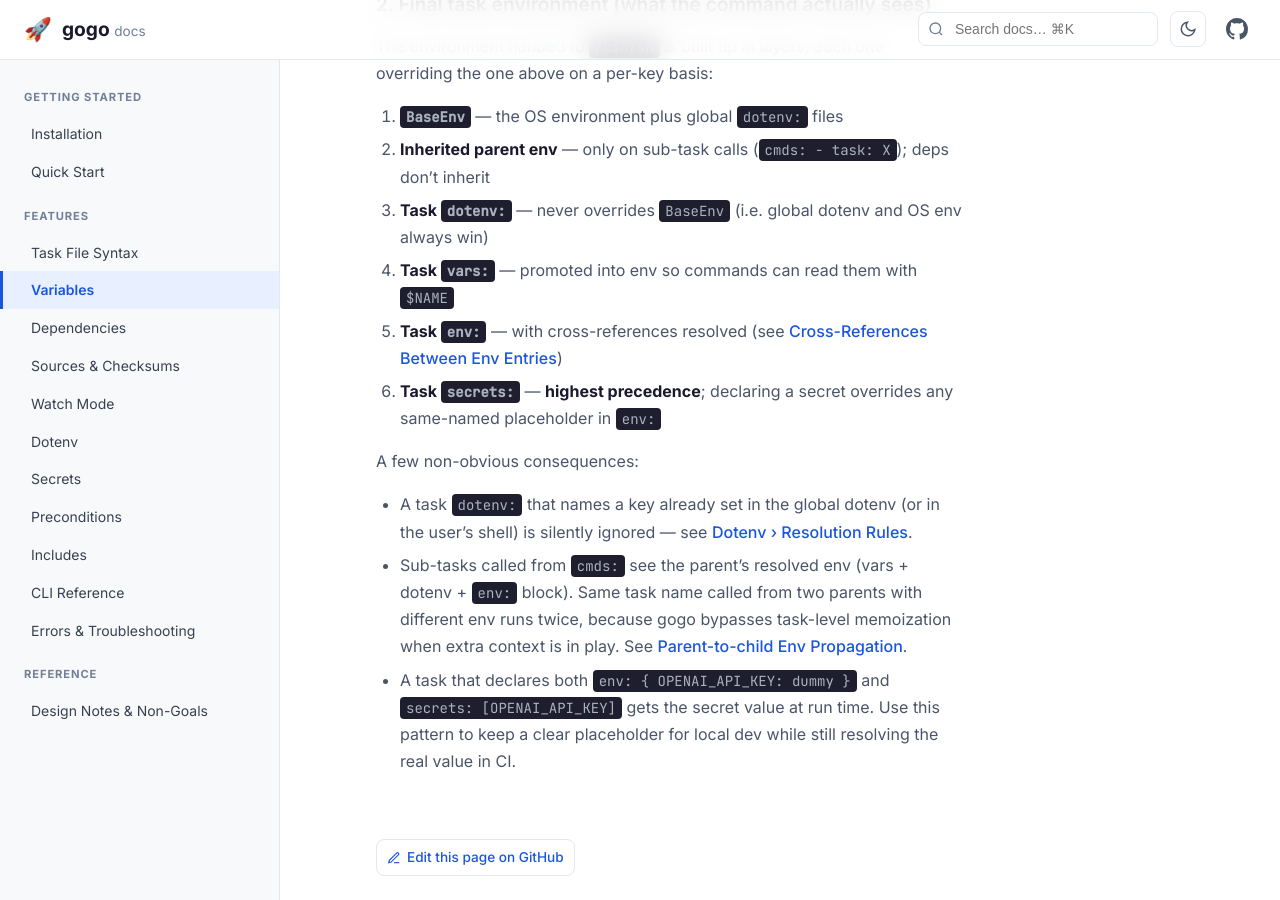
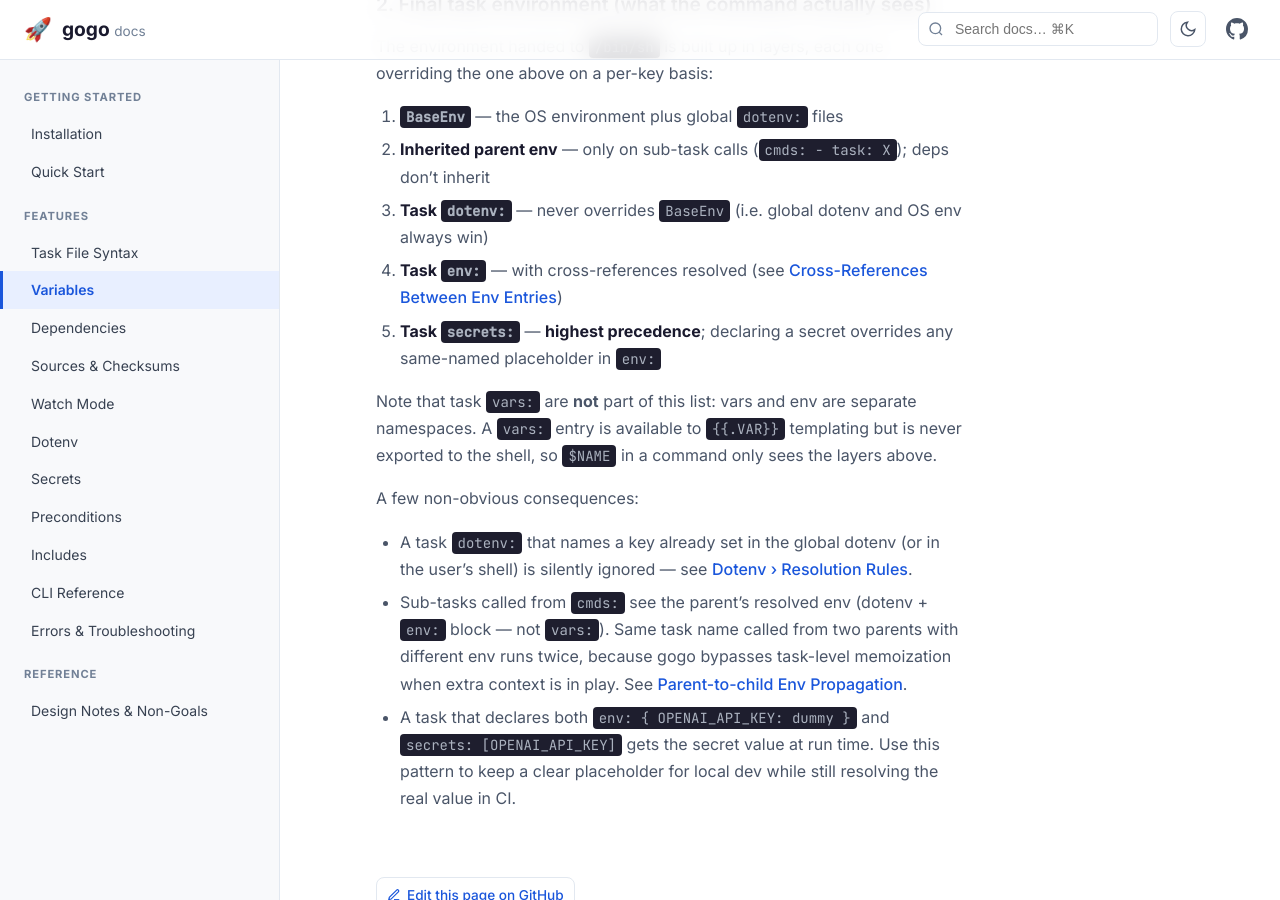
Before and after one commit to dgageot/gogo, a Jekyll site: the page built from docs/features/variables/index.md, in a window 1280 px wide and 900 px high, scrolled down 8531 px. Built offline with Jekyll 4.4.1, drawn with Linux system fonts in a browser that asks for light colours.

```diff
--- a/docs/features/variables/index.md
+++ b/docs/features/variables/index.md
@@ -272,12 +272,15 @@ The environment handed to `/bin/sh` is built up in layers, each one overriding t
 1. **`BaseEnv`** — the OS environment plus global `dotenv:` files
 2. **Inherited parent env** — only on sub-task calls (`cmds: - task: X`); deps don't inherit
 3. **Task `dotenv:`** — never overrides `BaseEnv` (i.e. global dotenv and OS env always win)
-4. **Task `vars:`** — promoted into env so commands can read them with `$NAME`
-5. **Task `env:`** — with cross-references resolved (see [Cross-References Between Env Entries](#cross-references-between-env-entries))
-6. **Task `secrets:`** — **highest precedence**; declaring a secret overrides any same-named placeholder in `env:`
+4. **Task `env:`** — with cross-references resolved (see [Cross-References Between Env Entries](#cross-references-between-env-entries))
+5. **Task `secrets:`** — **highest precedence**; declaring a secret overrides any same-named placeholder in `env:`
+
+Note that task `vars:` are **not** part of this list: vars and env are separate
+namespaces. A `vars:` entry is available to `{{ "{{" }}.VAR}}` templating but is
+never exported to the shell, so `$NAME` in a command only sees the layers above.
 
 A few non-obvious consequences:
 
 - A task `dotenv:` that names a key already set in the global dotenv (or in the user's shell) is silently ignored — see [Dotenv › Resolution Rules](../dotenv/#resolution-rules).
-- Sub-tasks called from `cmds:` see the parent's resolved env (vars + dotenv + `env:` block). Same task name called from two parents with different env runs twice, because gogo bypasses task-level memoization when extra context is in play. See [Parent-to-child Env Propagation](#parent-to-child-env-propagation).
+- Sub-tasks called from `cmds:` see the parent's resolved env (dotenv + `env:` block — not `vars:`). Same task name called from two parents with different env runs twice, because gogo bypasses task-level memoization when extra context is in play. See [Parent-to-child Env Propagation](#parent-to-child-env-propagation).
 - A task that declares both `env: { OPENAI_API_KEY: dummy }` and `secrets: [OPENAI_API_KEY]` gets the secret value at run time. Use this pattern to keep a clear placeholder for local dev while still resolving the real value in CI.
```
Also changed, not shown: AGENTS.md (+8 -4 lines), docs/features/errors/index.md (+7 -3 lines).
